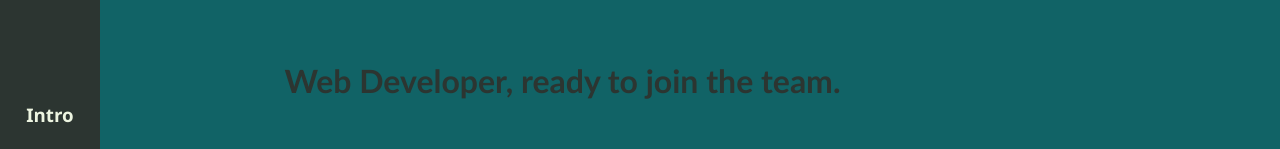
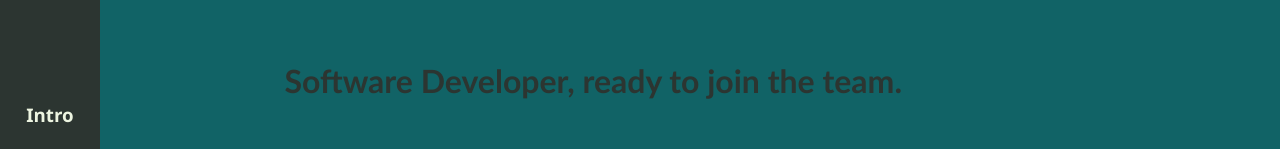
Before and after one commit to Warfunk/alexander-spencer, a React (Create React App) app: page / in a window 1280 px wide. Shown: the part 146-295 px from the top of the page. Built offline with nearby package versions, Linux system fonts and the light colour scheme.

Commit message:
changed intro

```diff
--- a/src/components/Intro.js
+++ b/src/components/Intro.js
@@ -7,7 +7,7 @@ const Intro = () => {
       <img src={zion} className='prof-pic' alt='alex in zion' />
       <h1 className='title'>Alexander Warfield Spencer</h1>
       <div className='inner'>
-        <h2 className='header'>Web Developer, ready to join the team.</h2>
+        <h2 className='header'>Software Developer, ready to join the team.</h2>
       </div>
     </div>
   );
```
